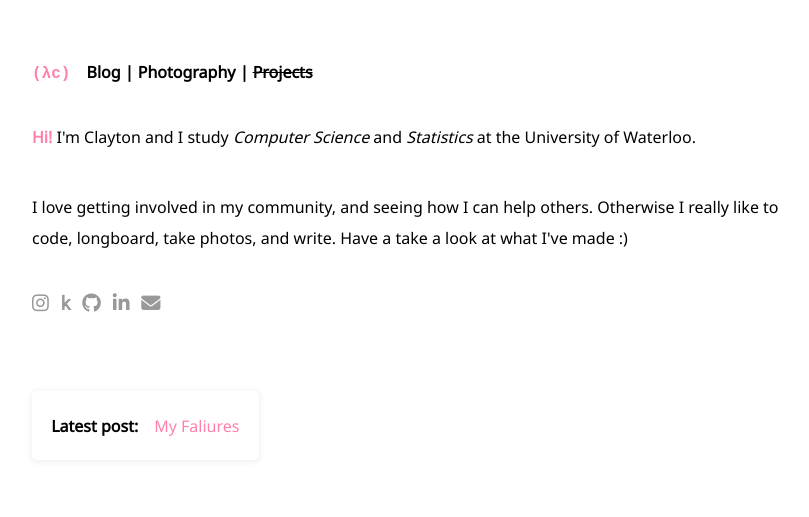
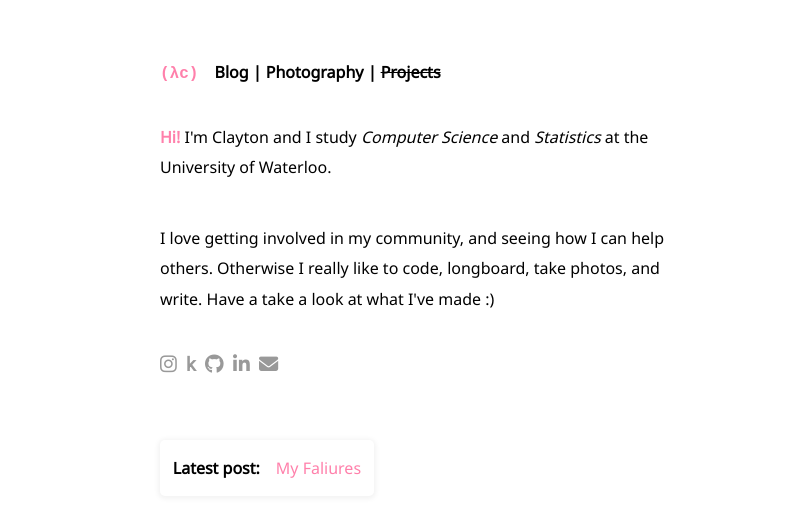
Before and after one commit to clayton-halim/clayton-halim.github.io, a Jekyll site: the page built from index.html, in a window 1280 px wide. Shown: the top 517 px of the page, without its empty margins (224-1033 px from the left). Built offline with Jekyll 4.4.1, drawn with Linux system fonts in a browser that asks for light colours; nearby versions of some CDN libraries.

Commit message:
Update text alignment

```diff
--- a/assets/css/style.css
+++ b/assets/css/style.css
@@ -127,7 +127,7 @@ body {
 }
 
 #body-wrapper {
-    padding: 5% 20%;
+    padding: 5% 30%;
 }
 
 #blog-listing {
@@ -264,7 +264,6 @@ strong {
 
 .logo {
     display: inline-block;
-    vertical-align: middle;
     margin-right: 0.75rem;
     font-family: monospace;
     font-size: large;
```
